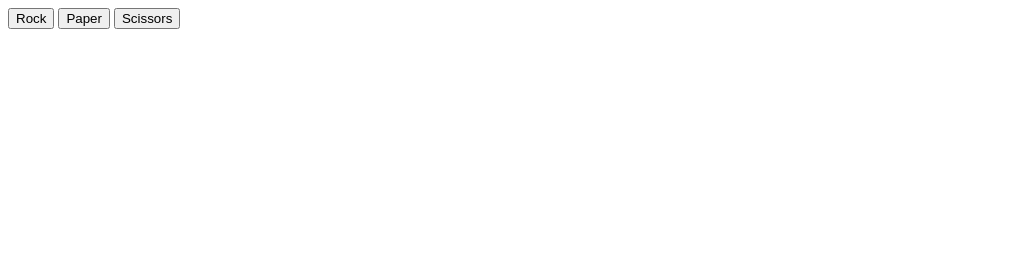
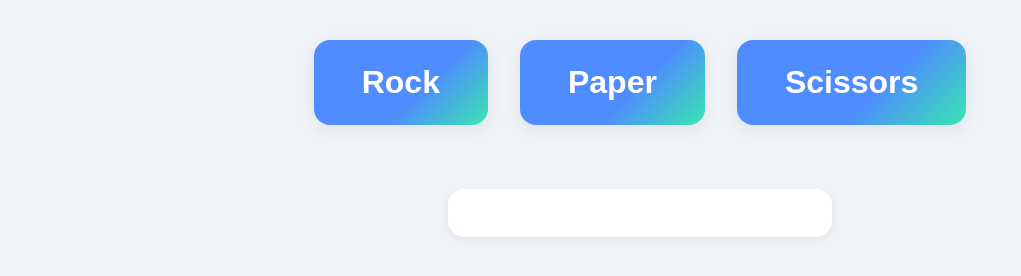
Before and after one commit to lawlawson/rock-paper-scissors, a plain HTML site: page index.html in a window 1280 px wide. Shown: the whole page, without its empty margins (0-1021 px from the left). Drawn offline with Linux system fonts and the light colour scheme.

Commit message:
added styles

```diff
--- a/index.html
+++ b/index.html
@@ -4,12 +4,15 @@
     <meta charset="UTF-8" />
     <meta name="viewport" content="width=device-width, initial-scale=1.0" />
     <title>Rock, Paper, Scissors</title>
+    <link rel="stylesheet" href="style.css" />
   </head>
   <body>
     <div class="main">
-      <button id="rock-btn">Rock</button>
-      <button id="paper-btn">Paper</button>
-      <button id="scissors-btn">Scissors</button>
+      <div id="button-container">
+        <button id="rock-btn">Rock</button>
+        <button id="paper-btn">Paper</button>
+        <button id="scissors-btn">Scissors</button>
+      </div>
     </div>
     <div id="results"></div>
     <script src="script.js"></script>
--- /dev/null
+++ b/style.css
@@ -0,0 +1,50 @@
+body {
+  display: flex;
+  flex-direction: column;
+  align-items: center;
+  background: #f0f4f8;
+  min-height: 100vh;
+  font-family: Arial, sans-serif;
+}
+
+#button-container {
+  display: flex;
+  justify-content: center;
+  gap: 2rem;
+  margin: 2rem 0;
+}
+
+#button-container button {
+  padding: 1.5rem 3rem;
+  font-size: 2rem;
+  border-radius: 1rem;
+  border: none;
+  cursor: pointer;
+  background: linear-gradient(135deg, #4f8cff 60%, #38e6b0 100%);
+  color: #fff;
+  font-weight: bold;
+  box-shadow: 0 4px 16px rgba(0,0,0,0.08);
+  transition: transform 0.1s, background 0.2s;
+}
+
+#button-container button:hover:not(:disabled) {
+  background: linear-gradient(135deg, #38e6b0 60%, #4f8cff 100%);
+  transform: scale(1.08);
+}
+
+#button-container button:disabled {
+  background: #ccc;
+  color: #888;
+  cursor: not-allowed;
+}
+
+#results {
+  margin-top: 2rem;
+  padding: 1.5rem 2rem;
+  background: #fff;
+  border-radius: 1rem;
+  box-shadow: 0 2px 8px rgba(0,0,0,0.07);
+  min-width: 320px;
+  text-align: center;
+  font-size: 1.2rem;
+}
```
